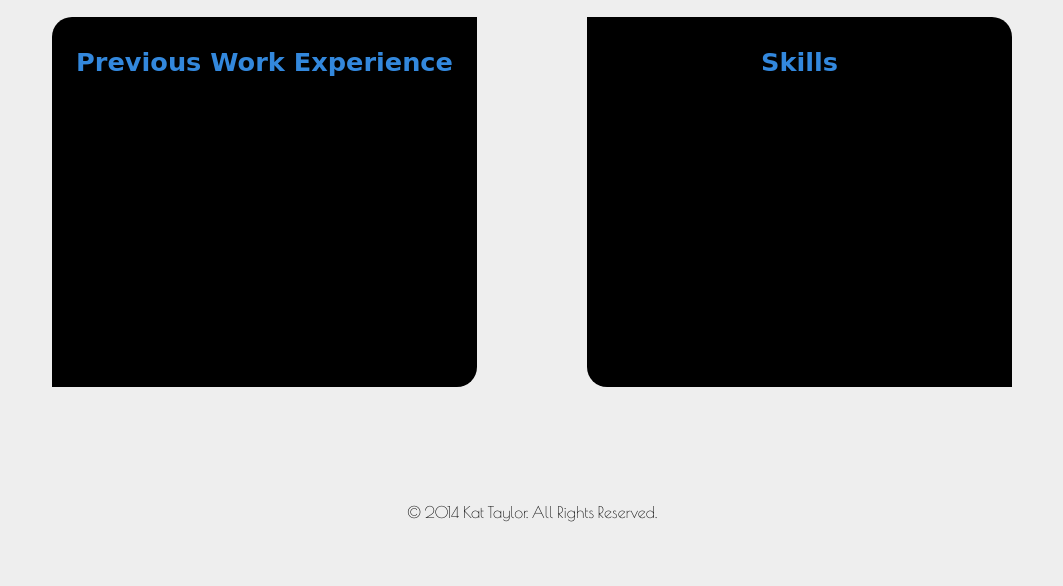
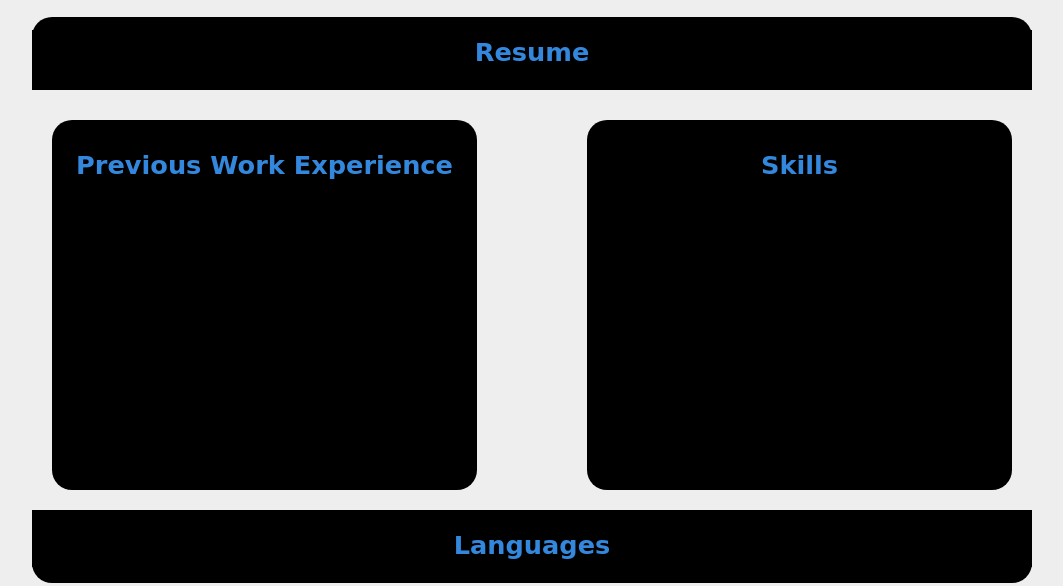
Before and after one commit to kathryntaylor11/p2-resume, a plain HTML site: page index.html in a window 1280 px wide. Shown: the part 467-1053 px from the top of the page, without its empty margins (108-1171 px from the left). Drawn offline with nearby package versions, Linux system fonts and the light colour scheme; a web font is replaced by a local one.

Commit message:
Version 2

```diff
--- a/css/styles.css
+++ b/css/styles.css
@@ -65,16 +65,16 @@ h2 {
 	margin: 13px 0px 12px;
 }
 
-/* About */
+/* Work */
 
 .work {
 	background: none repeat scroll 0% 0% #000;
 	width: 405px;
 	height: 350px;
 	padding: 10px 10px;
-	border-radius: 20px 0px;
+	border-radius: 20px;
 	text-align: center;
-	margin: 20px 20px 0px;
+	margin: 10px 20px 0px;
 	color: #fff;
 	float: left;
 }
@@ -86,16 +86,16 @@ h2 {
 
 
 
-/* Major */
+/* Skills */
 
 .skills {
 	background: none repeat scroll 0% 0% #000;
 	width: 405px;
 	height: 350px;
 	padding: 10px 10px;
-	border-radius: 0px 20px;
+	border-radius: 20px;
 	text-align: center;
-	margin: 20px 20px 0px;
+	margin: 10px 20px 0px;
 	color: #fff;
 	float: right;
 }
@@ -105,7 +105,39 @@ h2 {
 	color: #3388dd;
 }
 
+/* Languages */
 
+.lang {
+	background: none repeat scroll 0% 0% #000;
+	width: 100%;
+	border-radius: 0px 0px 20px 20px;
+	text-align: center;
+	color: #fff;
+	float: center;
+	margin: 20px 0px 20px 0px;
+}
+
+.lang h2 {
+	font-family: 'Megrim', cursive;
+	color: #3388dd;
+}
+
+/* Resume */
+
+.title {
+	background: none repeat scroll 0% 0% #000;
+	width: 100%;
+	border-radius: 20px 20px 0px 0px;
+	text-align: center;
+	color: #fff;
+	float: center;
+	margin: 20px 0px 20px 0px;
+}
+
+.title h2 {
+	font-family: 'Megrim', cursive;
+	color: #3388dd;
+}
 
 /*  Nav  */
 
--- a/index.html
+++ b/index.html
@@ -57,18 +57,38 @@
 
 <!-- About  -->
 
+	<section class="title grid_12 omega">
+
+		<h2>Resume</h2>
+
+			<p></p>
+
+
+	</section>
+
+
 	<section class="skills grid_6 alpha omega">
 
 		<h2>Skills</h2>
 
+			<p></p>
+
+	</section>
+
+	<section class="work grid_6 alpha">
+
+		<h2>Previous Work Experience</h2>
+
+			<p></p>
 
 
 	</section>
 
-	<section class="work grid_6 alpha omega">
+	<section class="lang grid_12 omega">
 
-		<h2>Previous Work Experience</h2>
+		<h2>Languages</h2>
 
+			<p></p>
 
 
 	</section>
@@ -77,7 +97,7 @@
 
   <!-- Footer  -->
 
-		<footer class="grid_12 omega">
+		<footer class="grid_12">
 
 			<div id="copyright">
 
```
